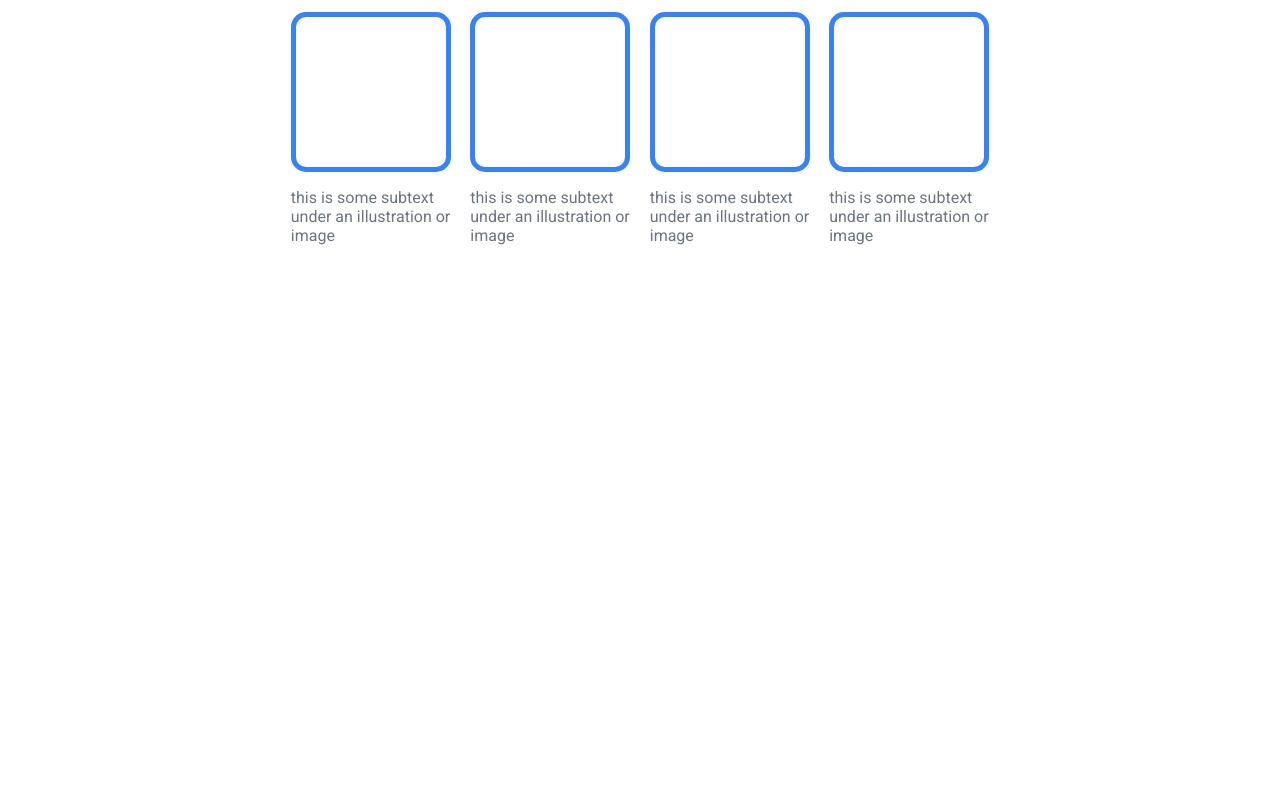
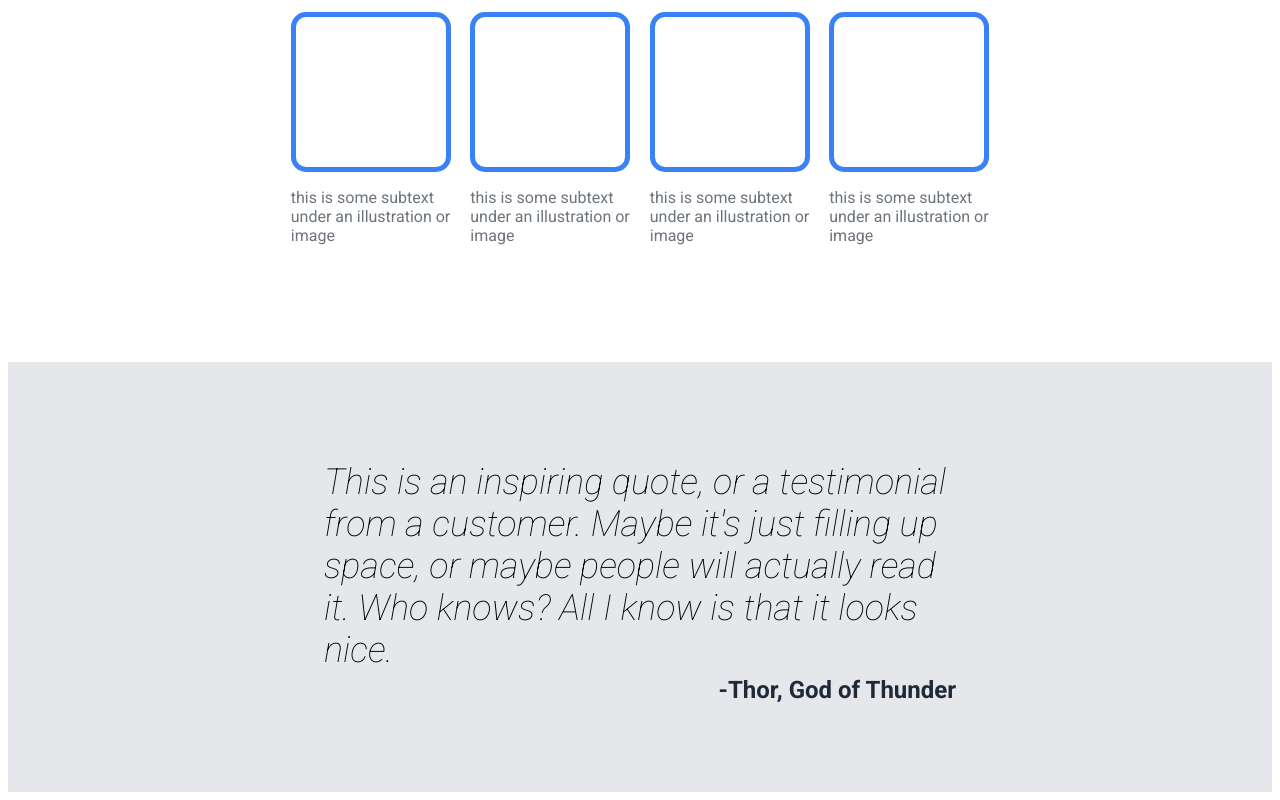
Before and after one commit to mattdeagen/odin-landing-page, a plain HTML site: page index.html in a window 1280 px wide. Shown: the part 649-1449 px from the top of the page. Before the commit the page ends 1019 px from the top, so only its background shows below. Drawn offline with Linux system fonts and the light colour scheme.

Commit message:
Create and style quote section

```diff
--- a/index.html
+++ b/index.html
@@ -36,5 +36,10 @@
             <div class="info-card"><div class="placeholder"></div><p>this is some subtext under an illustration or image</p></div>
         </div>
     </div>
+
+    <div class="quote-section">
+        <p class="quote"><em>This is an inspiring quote, or a testimonial from a customer. Maybe it's just filling up space, or maybe people will actually read it. Who knows? All I know is that it looks nice.</em></p>
+        <p class="author">-Thor, God of Thunder</p>
+    </div>
 </body>
 </html>
--- a/style.css
+++ b/style.css
@@ -114,3 +114,24 @@ ul {
     width: 150px;
     height: 150px;
 }
+
+.quote-section {
+    padding: 5% 25%;
+    background-color: #e5e7eb;
+    display: flex;
+    flex-direction: column;
+}
+
+.quote {
+    font-size: 36px;
+    font-weight: lighter;
+    margin-bottom: 5px;
+}
+
+.author {
+    color: #1F2937;
+    font-weight: bold;
+    font-size: 24px;
+    align-self: flex-end;
+    margin-top: 0;
+}
```
